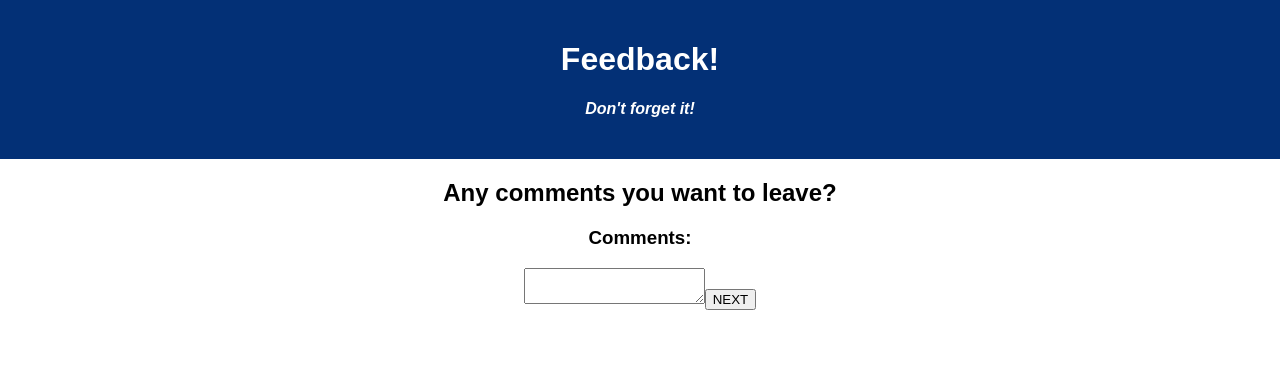
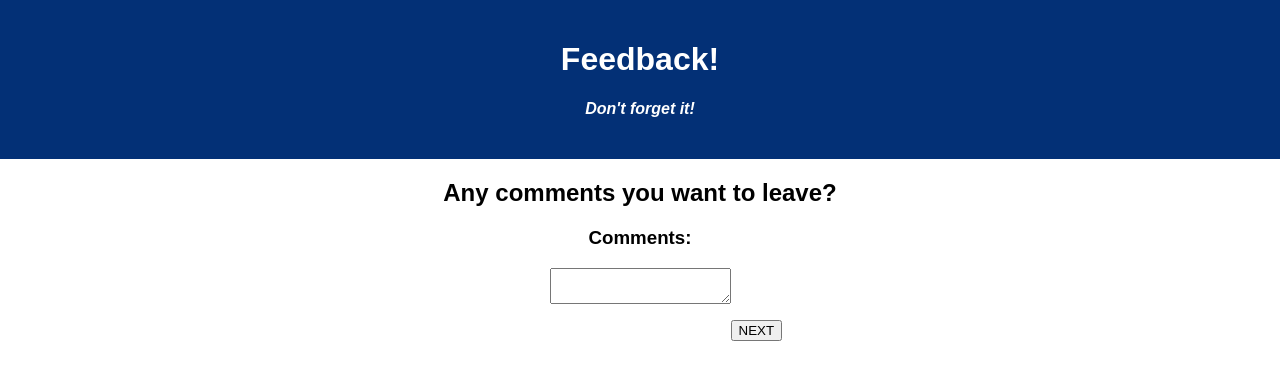
Before and after one commit to mchuinard3/Redux-Feedback-Loop, a React (Create React App) app: page /#/feedback in a window 1280 px wide. Shown: the top 380 px of the page. Built offline with nearby package versions, Linux system fonts and the light colour scheme.

Commit message:
center button in comment section

```diff
--- a/src/components/App/App.css
+++ b/src/components/App/App.css
@@ -21,3 +21,8 @@
 h4 {
   font-style: italic;
 }
+
+.feedback {
+  position: absolute;
+  top: 40%;
+}
--- a/src/components/FeedbackForm/FeedbackForm.jsx
+++ b/src/components/FeedbackForm/FeedbackForm.jsx
@@ -38,6 +38,7 @@ function FeedbackForm() {
                 />
 
                 <button onClick={handleNext}
+                    className="feedback"
                     type="submit">
                     NEXT
                 </button>
```
